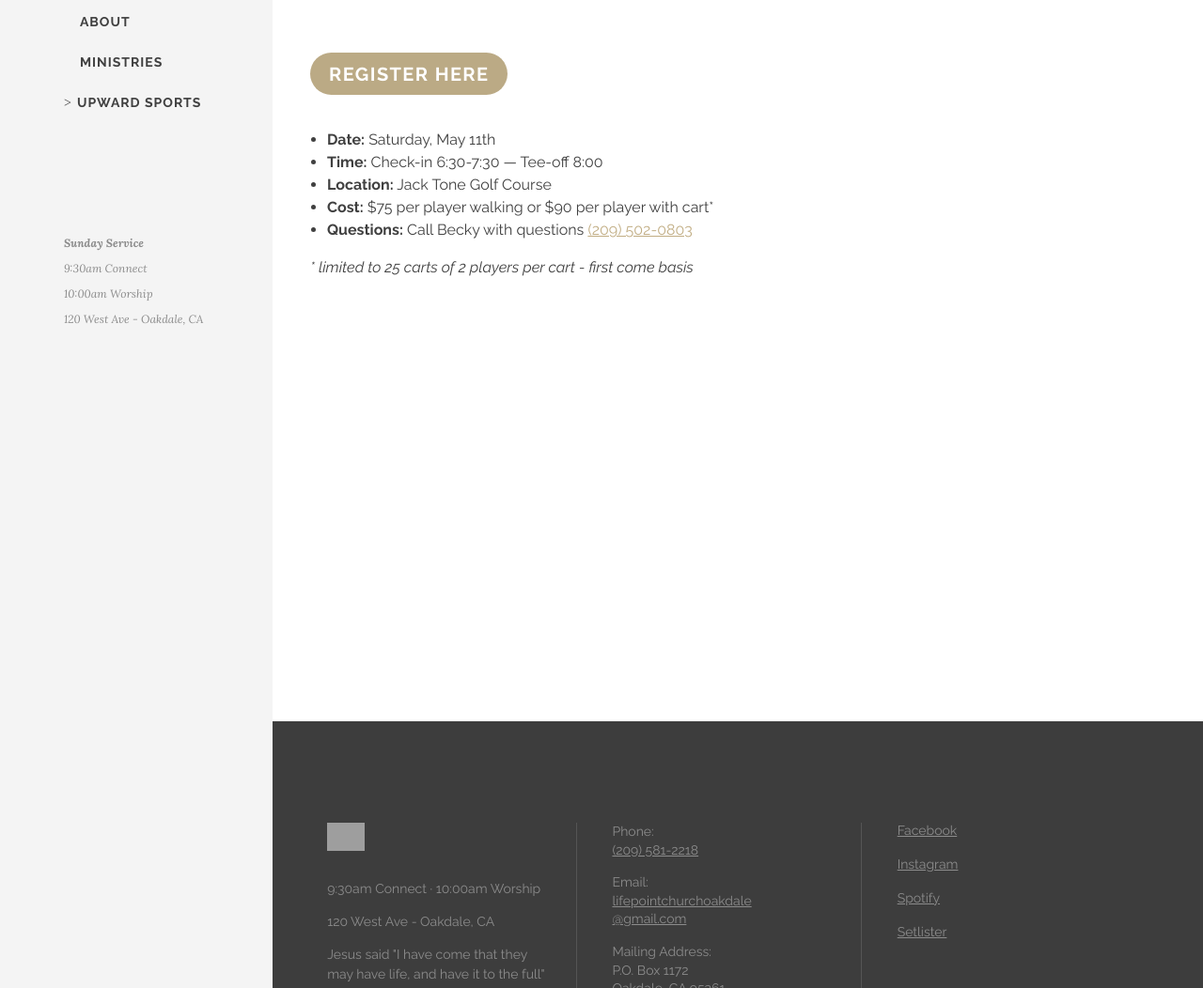
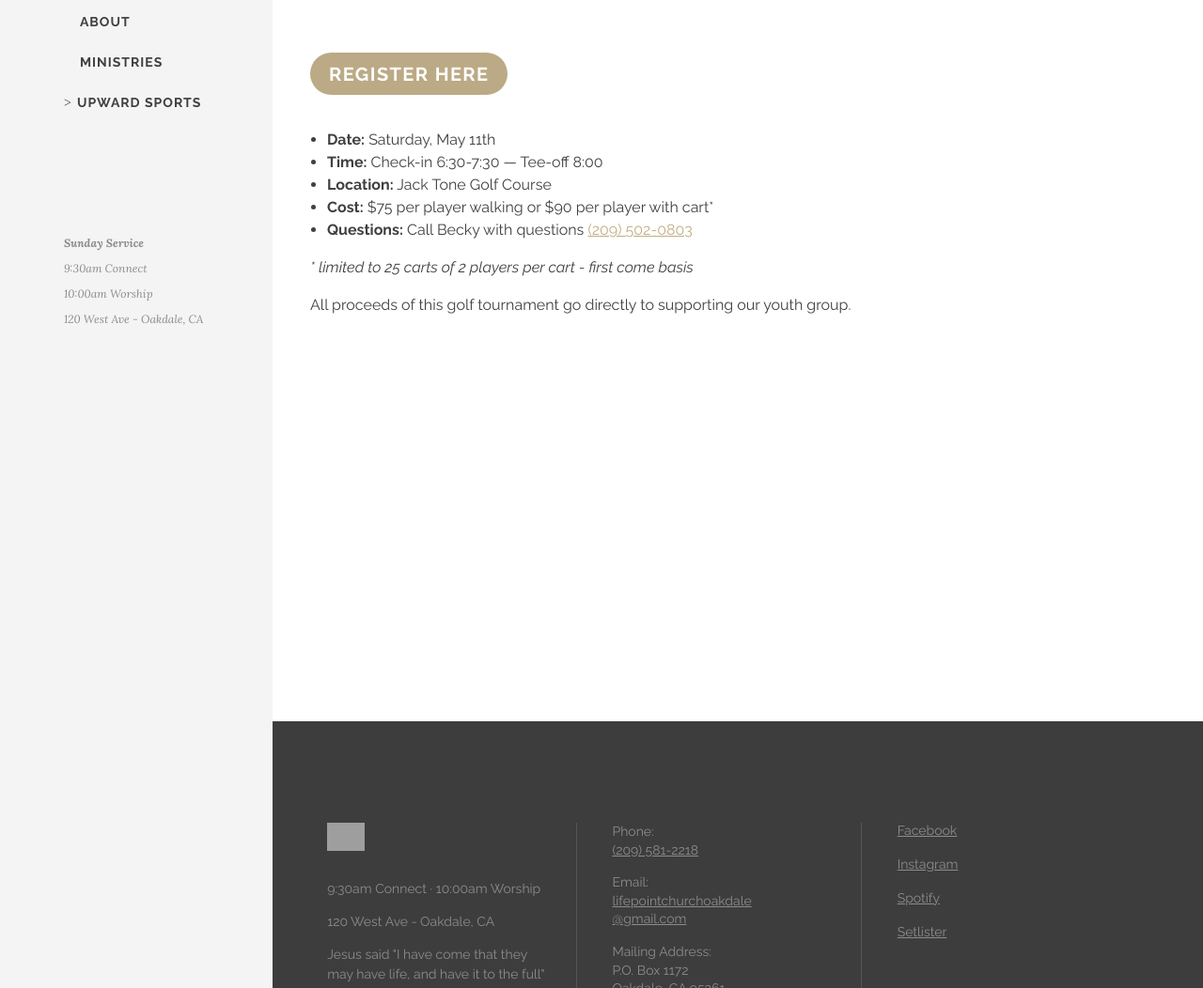
Before and after one commit to tybenz/lifepoint.github.io, a Jekyll site: the page built from events/golf-tournament/index.md, in a window 1280 px wide. Shown: the part 300-1352 px from the top of the page at 94% size. Built offline with Jekyll 4.4.1, drawn with Linux system fonts in a browser that asks for light colours; some web fonts are replaced; grey boxes are pictures that could not be loaded.

Commit message:
Note about proceeds

```diff
--- a/events/golf-tournament/index.md
+++ b/events/golf-tournament/index.md
@@ -4,7 +4,6 @@ parentPage: events
 banner: Golf Tournament
 title: Golf Tournament
 ---
-
 
 <a href="https://goo.gl/forms/KMfCAawlZK7VyCfZ2" class="register-btn">REGISTER HERE</a>
 
@@ -16,6 +15,7 @@ title: Golf Tournament
 
 _\*  limited to 25 carts of 2 players per cart - first come basis_
 
+All proceeds of this golf tournament go directly to supporting our youth group.
 
 <div class="teams-list">
   <h4 class="teams-label hidden">Registered players</h4>
```
